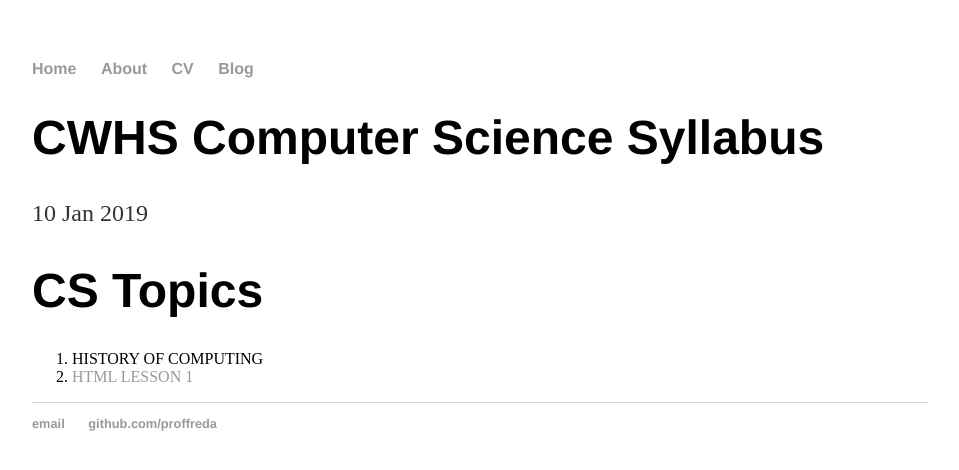
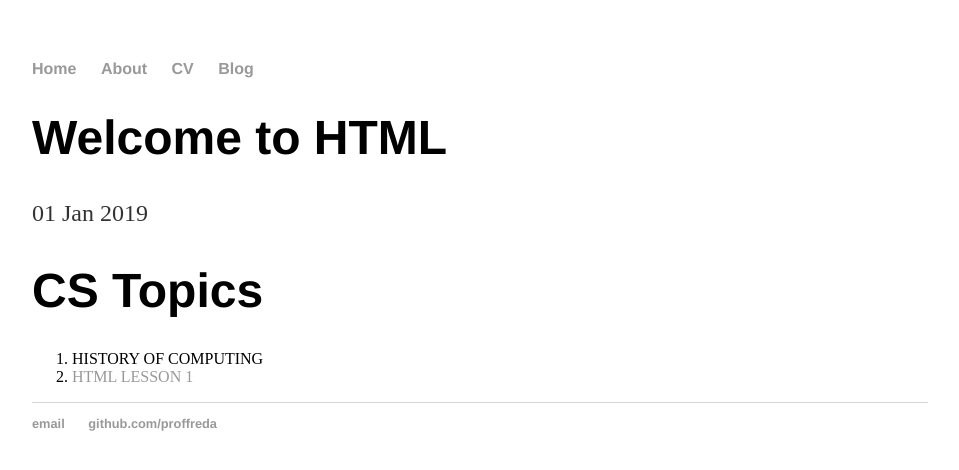
Before and after one commit to proffreda/proffreda.github.io, a Jekyll site: the page built from _posts/2019-01-01-cwhs-computer-science-site-launched.md, in a window 1280 px wide. Shown: the top 470 px of the page, without its empty margins (160-1119 px from the left). Built offline with Jekyll 4.4.1, drawn with Linux system fonts in a browser that asks for light colours.

Commit message:
Update 2019-01-01-cwhs-computer-science-site-launched.md

```diff
--- a/_posts/2019-01-01-cwhs-computer-science-site-launched.md
+++ b/_posts/2019-01-01-cwhs-computer-science-site-launched.md
@@ -1,10 +1,9 @@
 ---
 layout: post
-title:  "CWHS Computer Science Syllabus"
-date:   2019-01-10 15:10:22 -0500
+title:  "Welcome to HTML "
+date:   2019-01-01 15:10:22 -0500
 categories: jekyll update
 ---
-
 
 #  CS Topics
 
```
